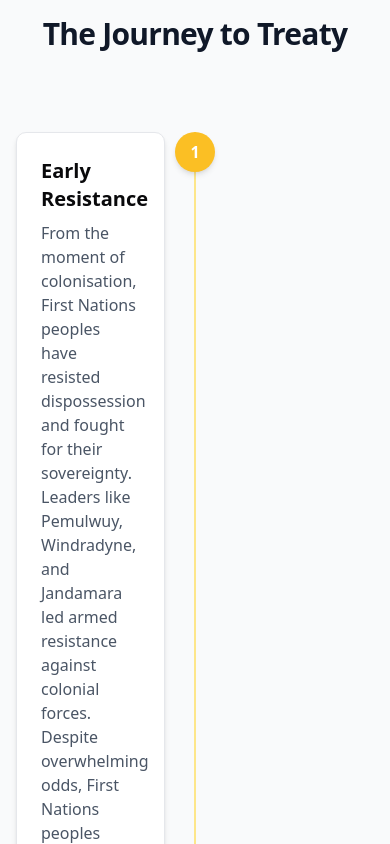
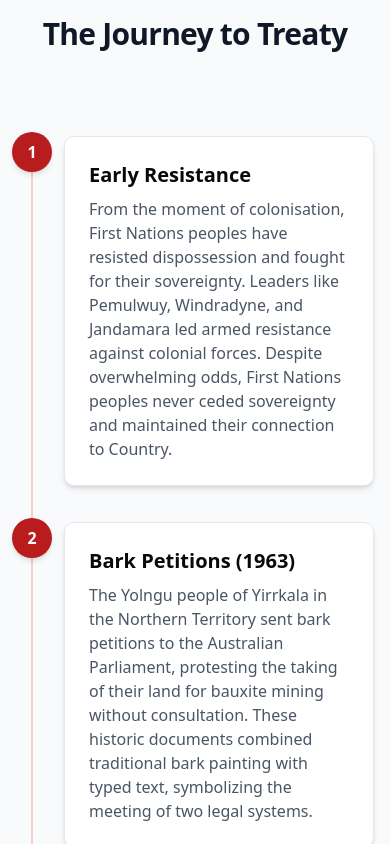
Before and after one commit to ProgNetwork/invasion-day, a Next.js app: page /about in a window 390 px wide. Shown: the part 3100-3944 px from the top of the page. Built offline with nearby package versions, Linux system fonts and the light colour scheme.

Commit message:
Fix broken timeline on small screens

```diff
--- a/src/components/Timeline.tsx
+++ b/src/components/Timeline.tsx
@@ -52,6 +52,13 @@ const events: TimelineEvent[] = [
   },
 ];
 
+const EventCard = ({ title, description }: { title: string, description: string }) => (
+  <div className="rounded-lg border border-gray-200 bg-white p-6 shadow-md">
+    <h3 className="mb-2 text-xl font-bold">{title}</h3>
+    <p className="text-gray-600">{description}</p>
+  </div>
+);
+
 const Timeline: React.FC = () => {
   return (
     <section className="bg-gray-50 py-16 sm:py-24">
@@ -59,36 +66,38 @@ const Timeline: React.FC = () => {
         <div className="mb-20 text-center">
           <h2 className="text-3xl font-bold tracking-tight text-gray-900 sm:text-4xl">The Journey to Treaty</h2>
         </div>
-        <div className="relative">
-          {/* The vertical line */}
-          <div className="bg-secondary-200 absolute top-0 left-1/2 h-full w-0.5 -translate-x-1/2 transform"></div>
 
+        {/* Desktop Timeline */}
+        <div className="hidden md:relative md:block">
+          <div className="absolute top-0 left-1/2 h-full w-0.5 -translate-x-1/2 transform bg-primary-200"></div>
           <div className="space-y-12">
             {events.map((event, index) => (
               <div key={index} className="flex w-full items-start justify-between">
-                {/* Left side */}
                 <div className="w-5/12">
-                  {event.side === "left" && (
-                    <div className="rounded-lg border border-gray-200 bg-white p-6 shadow-md">
-                      <h3 className="mb-2 text-xl font-bold">{event.title}</h3>
-                      <p className="text-gray-600">{event.description}</p>
-                    </div>
-                  )}
+                  {event.side === "left" && <EventCard title={event.title} description={event.description} />}
                 </div>
-
-                {/* Center dot */}
-                <div className="bg-secondary-400 z-10 flex h-10 w-10 items-center justify-center rounded-full font-bold text-white shadow-md">
+                <div className="z-10 flex h-10 w-10 items-center justify-center rounded-full bg-primary-700 font-bold text-white shadow-md">
                   {event.year}
                 </div>
+                <div className="w-5/12">
+                  {event.side === "right" && <EventCard title={event.title} description={event.description} />}
+                </div>
+              </div>
+            ))}
+          </div>
+        </div>
 
-                {/* Right side */}
-                <div className="w-5/12">
-                  {event.side === "right" && (
-                    <div className="rounded-lg border border-gray-200 bg-white p-6 shadow-md">
-                      <h3 className="mb-2 text-xl font-bold">{event.title}</h3>
-                      <p className="text-gray-600">{event.description}</p>
-                    </div>
-                  )}
+        {/* Mobile Timeline */}
+        <div className="relative md:hidden">
+          <div className="absolute top-0 left-4 h-full w-0.5 -translate-x-1/2 transform bg-primary-200"></div>
+          <div className="space-y-8">
+            {events.map((event, index) => (
+              <div key={index} className="relative pl-12">
+                <div className="absolute top-0 left-4 z-10 flex h-10 w-10 -translate-x-1/2 transform items-center justify-center rounded-full bg-primary-700 font-bold text-white shadow-md">
+                  {event.year}
+                </div>
+                <div className="pt-1">
+                  <EventCard title={event.title} description={event.description} />
                 </div>
               </div>
             ))}
```
